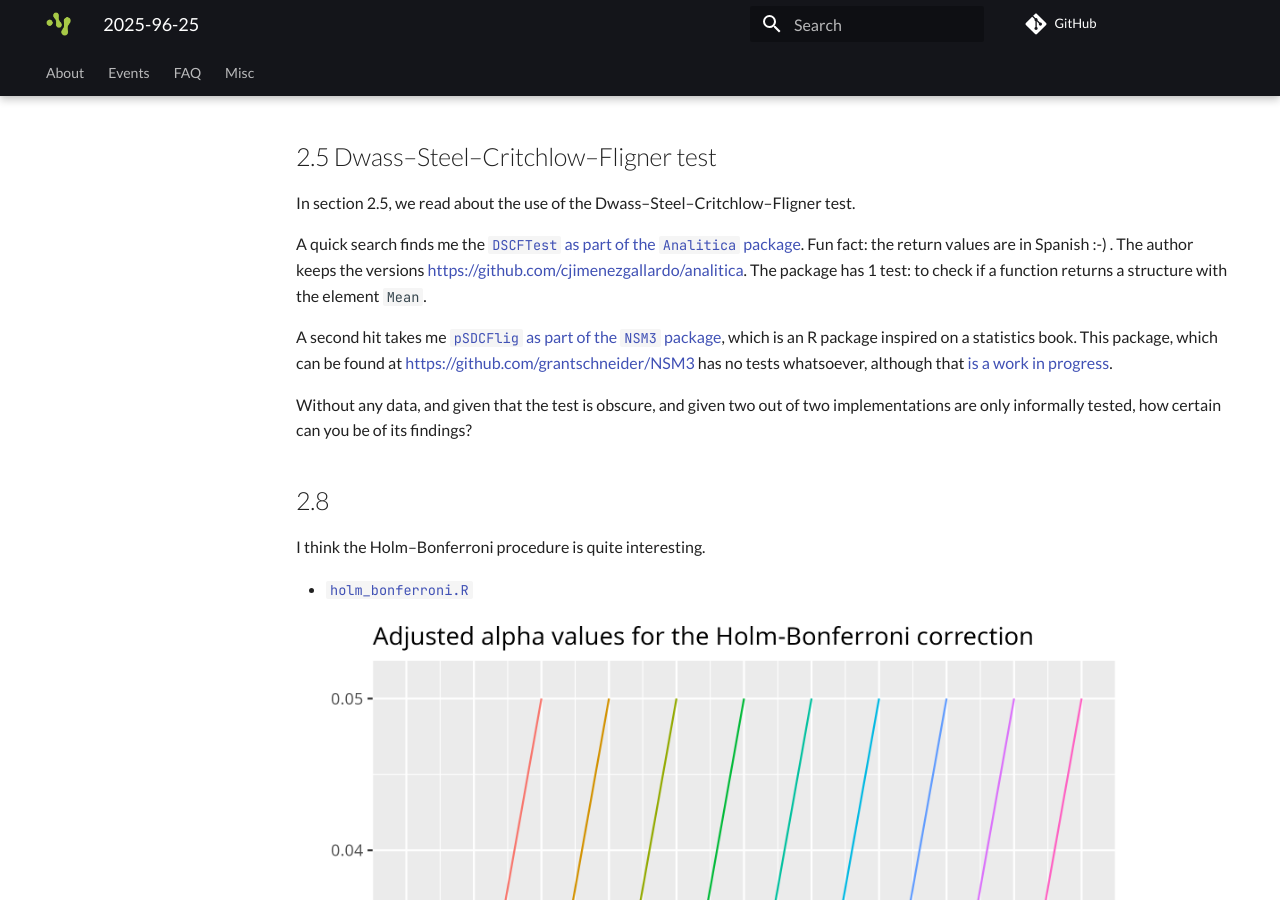
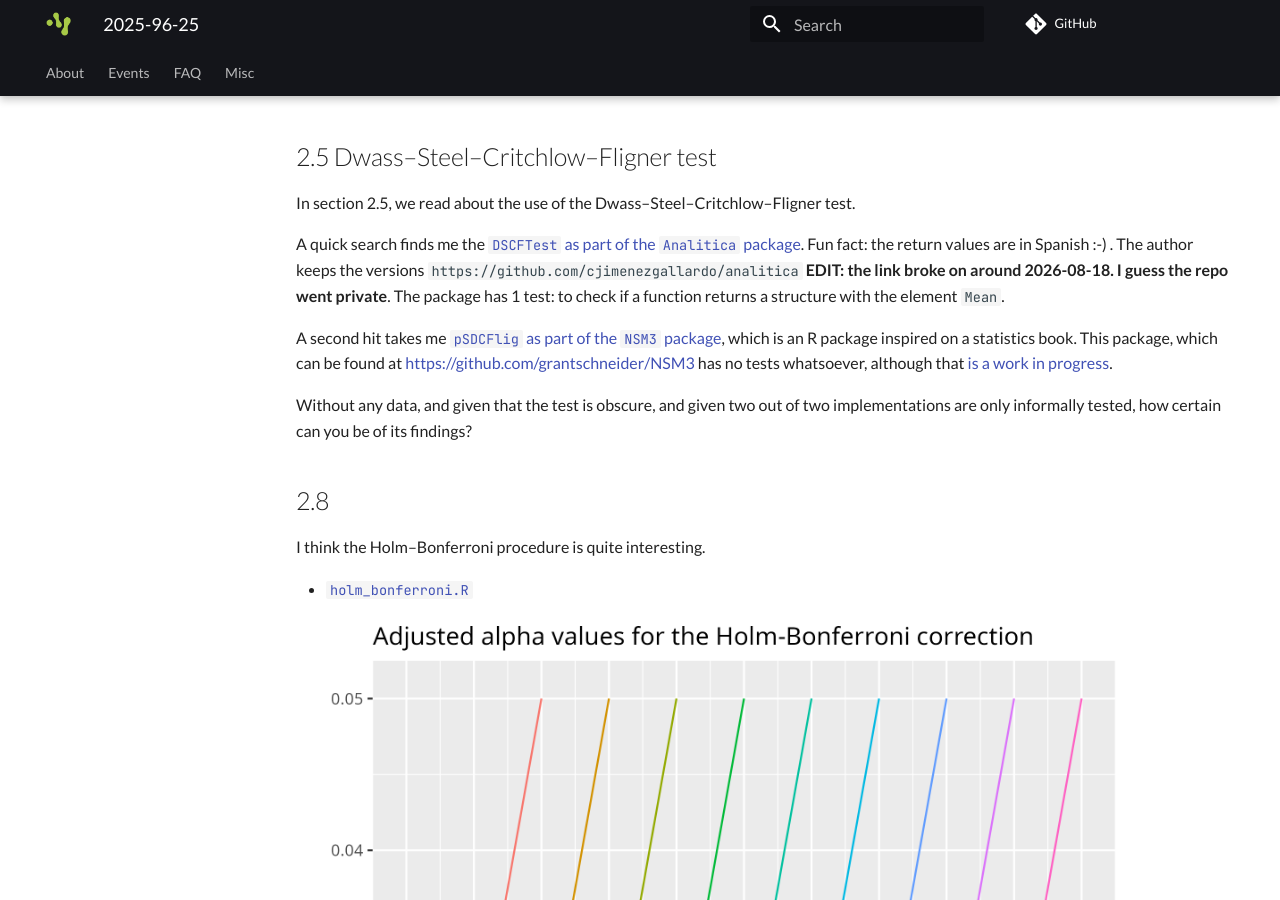
Before and after one commit to NBISweden/teaching_literature_club, an MkDocs documentation site: the page built from docs/events/20250925/README.md, in a window 1280 px wide and 900 px high, scrolled down 2979 px. Built offline with MkDocs 1.6.1 and Material for MkDocs 9.7.7, drawn with Linux system fonts in a browser that asks for light colours; comment, search, counter and statistics services are not loaded.

Commit message:
Repo went private

```diff
--- a/docs/events/20250925/README.md
+++ b/docs/events/20250925/README.md
@@ -177,7 +177,8 @@ Dwass–Steel–Critchlow–Fligner test.
 A quick search finds me the
 [`DSCFTest` as part of the `Analitica` package](https://rdrr.io/cran/Analitica/man/DSCFTest.html).
 Fun fact: the return values are in Spanish :-) . The author
-keeps the versions [https://github.com/cjimenezgallardo/analitica](https://github.com/cjimenezgallardo/analitica).
+keeps the versions `https://github.com/cjimenezgallardo/analitica`
+**EDIT: the link broke on around 2026-08-18. I guess the repo went private**.
 The package has 1 test: to check if a function returns a structure
 with the element `Mean`.
 
```
